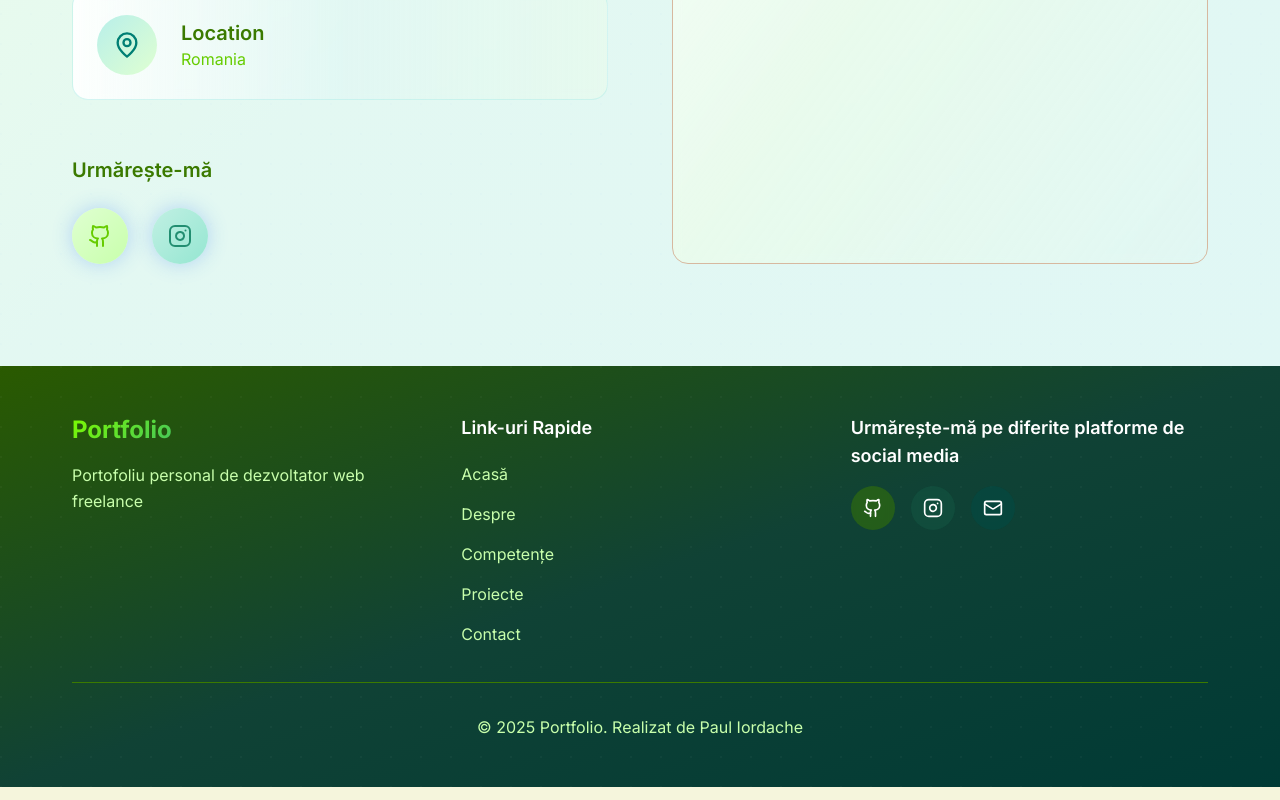
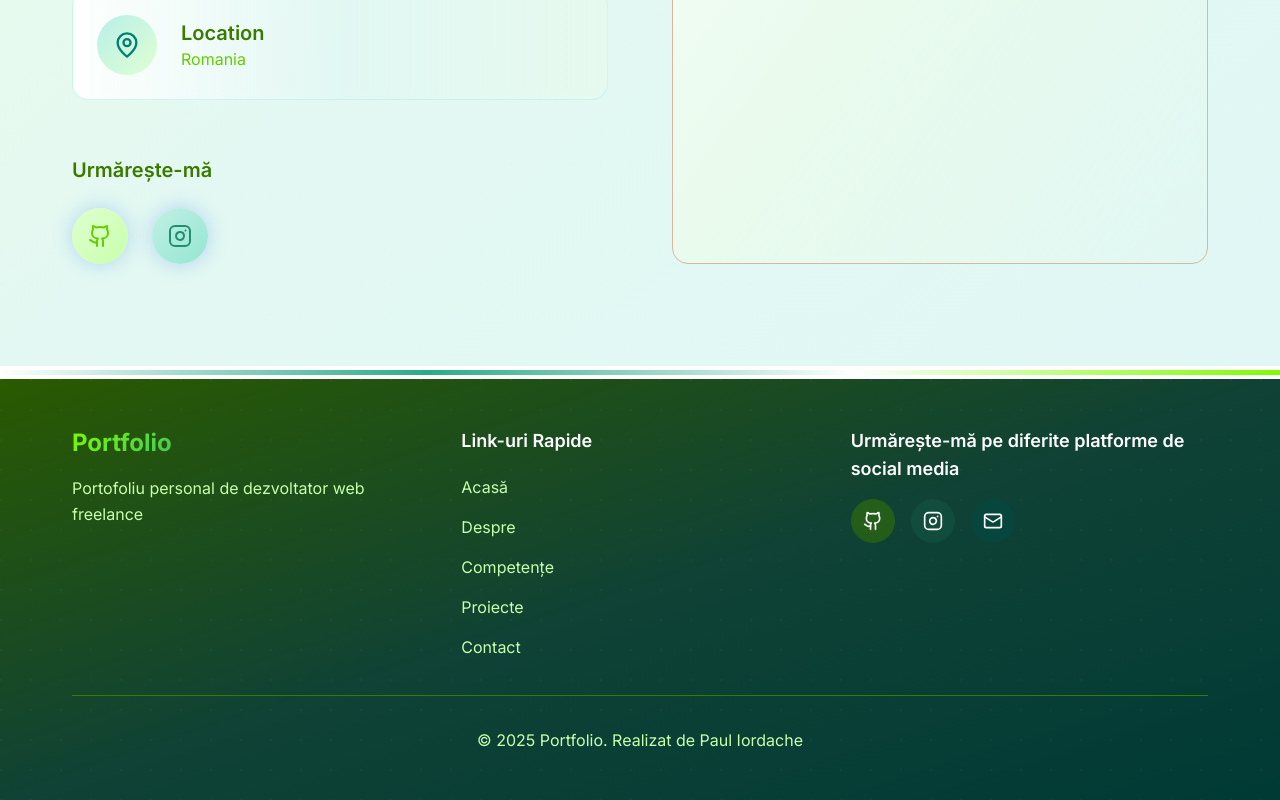
Before and after one commit to Selix764/portofilo, a Next.js app: page / in a window 1280 px wide. Shown: the part 8069-8869 px from the top of the page. Built offline with nearby package versions, Linux system fonts and the light colour scheme.

Commit message:
minor patches

```diff
--- a/app/page.tsx
+++ b/app/page.tsx
@@ -112,6 +112,9 @@ export default function Home() {
       {/* Contact Section */}
       <Contact />
 
+      {/* Section Divider */}
+      <div className="section-divider-thick-gradient2" />
+
       {/* Footer */}
       <Footer />
 
```
